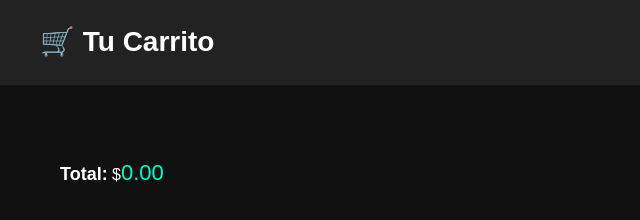
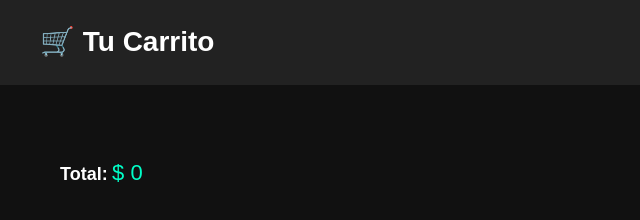
Before and after one commit to Marin026/LevelUp, a plain HTML site: page carrito.html in a window 1280 px wide. Shown: the full height of the page, 0-640 px from the left. Drawn offline with Linux system fonts and the light colour scheme.

Commit message:
cambio moneda carrito

```diff
--- a/carrito.html
+++ b/carrito.html
@@ -13,13 +13,20 @@
 
   <main>
     <ul id="lista-carrito"></ul>
-    <p><strong>Total:</strong> $<span id="total">0</span></p>
+    <p><strong>Total:</strong> <span id="total">0</span></p>
   </main>
 
   <script>
     let carrito = JSON.parse(localStorage.getItem("carrito")) || [];
     const lista = document.getElementById("lista-carrito");
     const totalEl = document.getElementById("total");
+
+    // Formateador a pesos colombianos
+    const formateadorCOP = new Intl.NumberFormat('es-CO', {
+      style: 'currency',
+      currency: 'COP',
+      minimumFractionDigits: 0
+    });
 
     function mostrarCarrito() {
       lista.innerHTML = "";
@@ -28,14 +35,14 @@
       carrito.forEach((producto, index) => {
         const li = document.createElement("li");
         li.innerHTML = `
-          ${producto.nombre} - $${producto.precio.toFixed(2)}
+          ${producto.nombre} - ${formateadorCOP.format(producto.precio)}
           <button onclick="eliminarProducto(${index})">Eliminar</button>
         `;
         lista.appendChild(li);
         total += producto.precio;
       });
 
-      totalEl.textContent = total.toFixed(2);
+      totalEl.textContent = formateadorCOP.format(total);
     }
 
     function eliminarProducto(index) {
```
